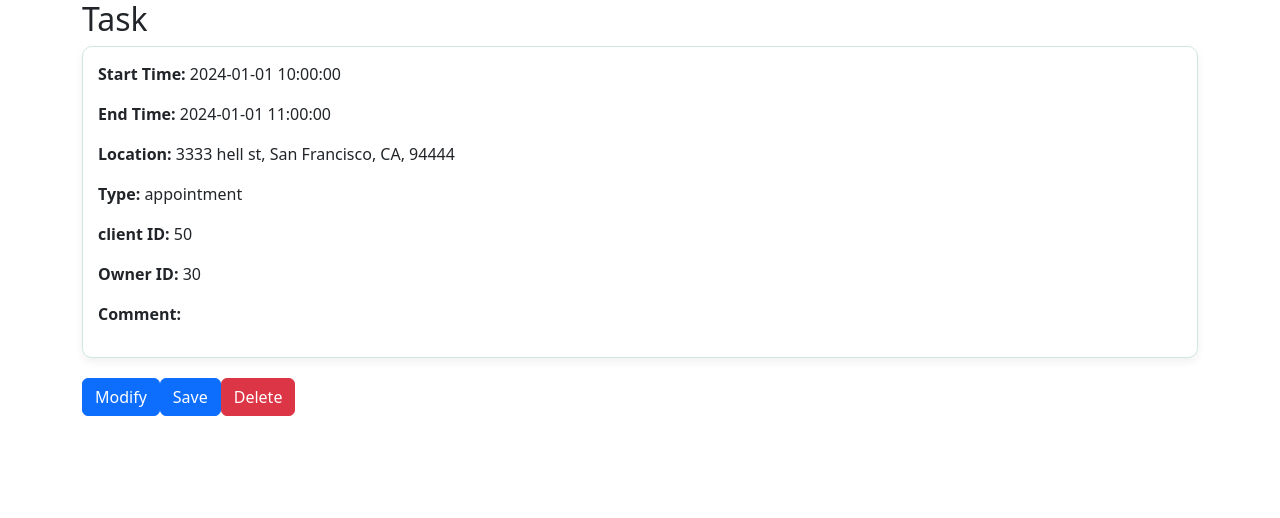
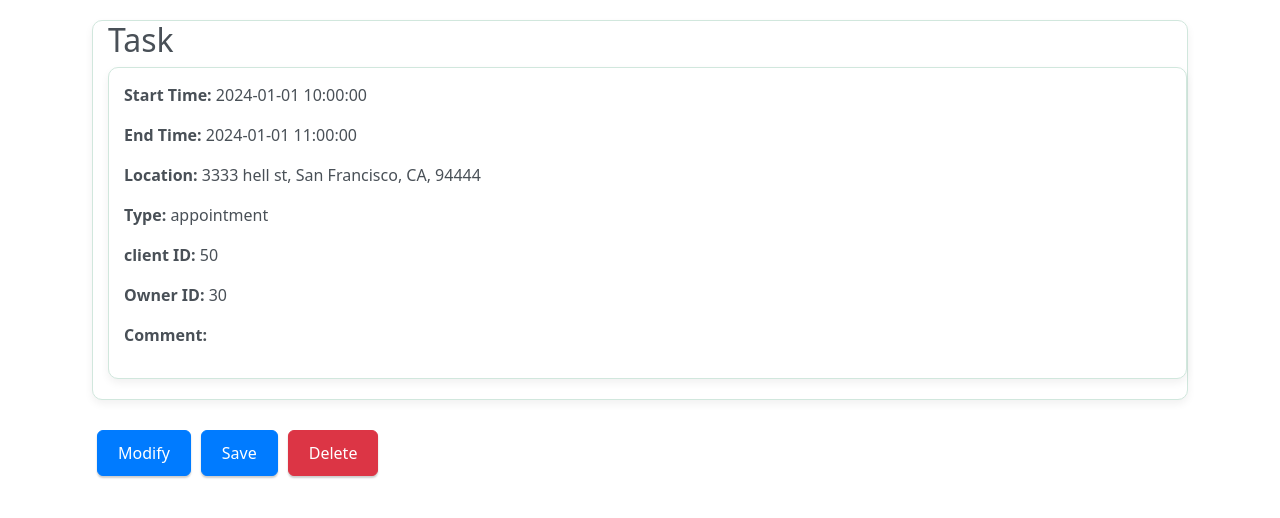
Before and after one commit to samandela2/sess-frontend, a React (Vite) app: page /task in a window 1280 px wide. Shown: the top 518 px of the page. Built offline with nearby package versions, Linux system fonts and the light colour scheme.

Commit message:
Task CSS Update

```diff
--- a/src/pages/Homepage.css
+++ b/src/pages/Homepage.css
@@ -15,10 +15,11 @@
 .profileBasic, .scheduleBasic, .general-actions, .admin-actions {
   background-color: #ffffff; /* White background for a clean look */
   border: 1px solid #d1e7dd; /* Soft green border for a touch of color */
-  padding: 20px; /* Padding around the profile section */
+  padding-left: 15px; /* Padding around the profile section */
   margin-top: 20px; /* Margin from the top of the page */
   border-radius: 10px; /* Rounded corners for a friendly appearance */
   box-shadow: 0 4px 8px rgba(0, 0, 0, 0.06); /* Subtle shadow for depth */
+  color: #495057; /* Slightly darker text for better readability */
 }
 
 
@@ -52,11 +53,20 @@
 .general-actions .btn-success {
   background-color: #198754; /* Standard Bootstrap success color */
   border-color: #198754; /* Matching border color */
-  box-shadow: 0 2px 2px rgba(0, 0, 0, 0.2); /* Adding a subtle shadow to the button */
+
 }
 
 .general-actions .btn-success:hover {
   background-color: #157347; /* Darker green on hover for a nice effect */
+}
+.general-actions {
+  background-color: #ffffff; /* A very light grey background for subtlety */
+  border: 1px solid #d1e7dd;/* A subtle blue border on the left for emphasis */
+  padding: 15px; /* Added padding for better text alignment */
+  margin-top: 20px; /* Extra margin for separation from other sections */
+  box-shadow: 0 4px 8px rgba(0, 0, 0, 0.06); /* Soft shadow for depth */
+  color: #495057; /* Slightly darker text for better readability */
+   /* Smooth transition for hover effects */
 }
 
 
@@ -71,25 +81,45 @@
    /* Smooth transition for hover effects */
 }
 
+/* Admin-actions specific button styling */
+.admin-actions .btn-primary {
+  background-color: #007bff; /* Bootstrap primary blue */
+  border-color: #007bff;
+}
+
+.admin-actions .btn-primary:hover {
+  background-color: #0056b3; /* Darker blue on hover */
+}
+
+.admin-actions .btn-danger {
+  background-color: #dc3545; /* Bootstrap danger red */
+  border-color: #dc3545;
+}
+
+.admin-actions .btn-danger:hover {
+  background-color: #c82333; /* Slightly darker red on hover */
+}
+
+/* Consistent button sizing and margins across admin-actions */
+.admin-actions .btn, .general-actions .btn{
+  padding: 10px 20px; /* Increased padding to make buttons larger */
+  font-size: 16px; /* Larger font size for better readability */
+  margin: 0 5px; /* Standardized margin around buttons */
+}
+
+/* Applying a consistent shadow to all buttons */
+.general-actions .btn, .admin-actions .btn {
+  box-shadow: 0 2px 2px rgba(0, 0, 0, 0.2); /* Adding a subtle shadow to the button */
+}
+
+.general-actions .btn:hover, .admin-actions .btn:hover {
+  opacity: 0.85; /* Consistent opacity change on hover for feedback */
+}
 
 
 
 
 
-  .custom-search-group {
-      flex-direction: column;
-  }
-
-  .custom-search-group input,
-  .custom-search-group button {
-      width: 100%;
-      border-radius: 4px;
-  }
-
-  .custom-search-group button {
-      margin-top: 10px;
-  }
-
-  h2 {
+h2 {
       font-size: 20px; /* Slightly smaller font size for headers on small screens */
-  }
+}
--- a/src/pages/Homepage.tsx
+++ b/src/pages/Homepage.tsx
@@ -85,7 +85,7 @@ const Homepage = () => {
             style={{ marginRight: "10px" }}
             onClick={generateReport}
           >
-            Generate report
+            Generate Report
           </Button>
 
           {showAlert && (
--- a/src/pages/Task/NewTaskPage.tsx
+++ b/src/pages/Task/NewTaskPage.tsx
@@ -3,6 +3,7 @@ import Task, {
   TaskProps,
   initNewTask,
 } from "../../components/Task_Component/Task";
+import "./TaskPages.css";
 
 const NewTaskPage = () => {
   const [task, setTask] = useState<TaskProps>(initNewTask());
--- a/src/pages/Task/TaskDetailPage.tsx
+++ b/src/pages/Task/TaskDetailPage.tsx
@@ -2,6 +2,7 @@ import React, { useState, useEffect } from "react";
 import Task, { TaskProps } from "../../components/Task_Component/Task";
 import Alert from "../../components/Alert";
 import { useNavigate } from "react-router-dom";
+import "./TaskPages.css";
 
 const TaskPage = () => {
   const [task, setTask] = useState<TaskProps[]>([]);
--- /dev/null
+++ b/src/pages/Task/TaskPages.css
@@ -0,0 +1,78 @@
+@media (min-width: 1024px) { /* For desktop screens */
+    .section-container { /* You might need to add this class to your HTML */
+      display: flex;
+      flex-wrap: wrap;
+      justify-content: space-between;
+    }
+
+
+
+    .taskInfo, .newTaskInfo{
+      flex: 1 1 45%; /* Each section takes up roughly half the width */
+      margin: 10px; /* Adjust margin for spacing */
+    }
+  }
+
+.taskInfo, .newTaskInfo {
+    background-color: #ffffff;
+    border: 1px solid #d1e7dd;
+    padding-left: 15px;
+    margin-top: 20px;
+    margin-bottom: 20px; /* Ensure space between sections */
+    border-radius: 10px;
+    box-shadow: 0 4px 8px rgba(0, 0, 0, 0.06);
+    color: #495057;
+}
+
+.actionSection {
+    text-align: left; /* Aligning the buttons to the left */
+    padding: 10px;
+    margin-top: 10px; /* Slightly reduced margin from taskInfo for visual grouping */
+}
+
+.actionSection .btn {
+    margin: 0 5px; /* Reduced space between buttons */
+    padding: 10px 20px; /* Increased padding to make buttons larger */
+    font-size: 16px; /* Larger font size for better readability and button size */
+}
+
+.actionSection .btn-primary {
+    background-color: #007bff; /* Bootstrap primary blue */
+    border-color: #007bff;
+}
+
+.actionSection .btn-primary:hover {
+    background-color: #0056b3; /* Darker blue on hover */
+}
+
+.actionSection .btn-danger {
+    background-color: #dc3545; /* Bootstrap danger red */
+    border-color: #dc3545;
+}
+
+.actionSection .btn-danger:hover {
+    background-color: #c82333; /* Slightly darker red on hover */
+}
+
+.actionSection .btn {
+    box-shadow: 0 2px 2px rgba(0, 0, 0, 0.2); /* Adding a subtle shadow to the button */
+}
+.actionSection .btn:hover {
+    opacity: 0.85; /* Slight opacity change on hover for feedback */
+}
+
+@media (max-width: 768px) {
+    .taskInfo, .actionSection {
+      padding: 15px; /* Reduced padding for smaller screens */
+    }
+
+    .actionSection .btn {
+        padding: 8px 15px; /* Slightly smaller padding for mobile */
+        font-size: 14px; /* Smaller font size for mobile */
+    }
+}
+
+h2 {
+    color: #343a40; /* Consistent header color */
+    font-weight: bold;
+}
```
